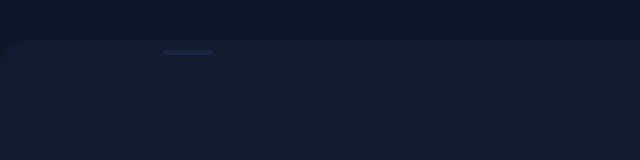
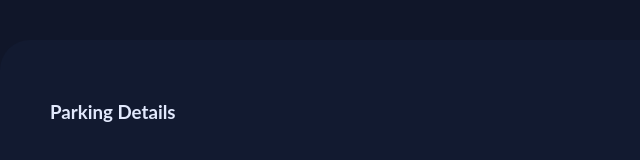
Before and after one commit to Gurkirxt/Tec-park, a website: page Website/public/Parking_detail23.html in a window 1280 px wide. Shown: the top 160 px of the page, without its empty margins (0-640 px from the left). Drawn offline with Linux system fonts and the light colour scheme.

```diff
--- a/Website/public/Parking_detail23.html
+++ b/Website/public/Parking_detail23.html
@@ -7,7 +7,10 @@
     <title>Parking Details</title>
 </head>
 <body>
-    <div class="detailpage"></div>
-    <div class="rectangle"></div>
+    <div class="detailpage" ></div>
+    <div class="parkdetail" >
+        <h3>Parking Details</h3>
+    </div>
+
 </body>
 </html>
--- a/Website/public/style_parkingdetail.css
+++ b/Website/public/style_parkingdetail.css
@@ -12,13 +12,16 @@
 border-radius: 30px 30px 0px 0px;
   }
 
-  .rectangle{
+  .parkdetail{
 position: absolute;
-width: 50px;
-height: 5px;
-left: 163px;
-top: 50px;
-background: #192342;
-border-radius: 2.5px;
-
+width: 127px;
+height: 27px;
+left: 50px;
+top: 80px;
+font-family: 'Lato';
+font-style: normal;
+font-weight: 500;
+font-size: 16px;
+line-height: 170%;
+color: #E2E9FD;
   }
```
Also changed, not shown: Website/public/Login_Success.html (+4 -2 lines).
